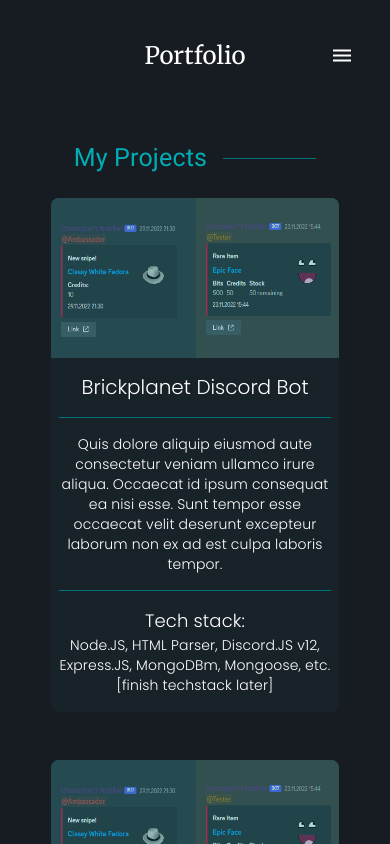
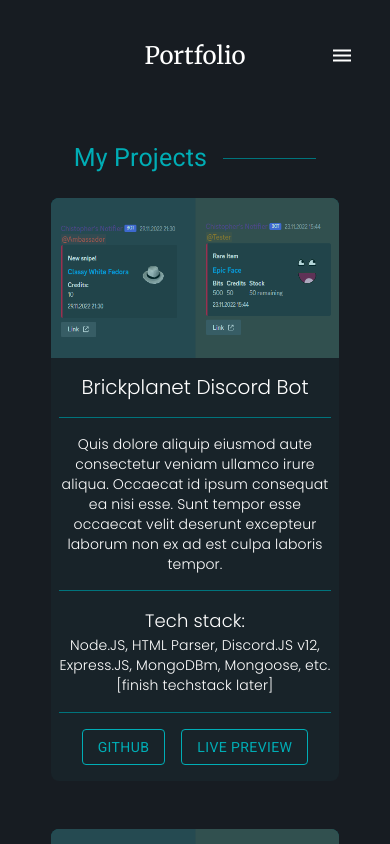
Before and after one commit to kdKrzysztof/portfolio, a Next.js app: page /Portfolio in a window 390 px wide. Shown: the top 844 px of the page. Built offline with nearby package versions, Linux system fonts and the light colour scheme.

Commit message:
added btns to projects, impr proj. scalling,

```diff
--- a/components/Project.tsx
+++ b/components/Project.tsx
@@ -1,6 +1,6 @@
 import React, { FC } from 'react';
 
-import { Typography, Box, Grid } from '@mui/material';
+import { Typography, Box, Grid, Button } from '@mui/material';
 import styles from '../styles/Portfolio.module.scss';
 import Image from 'next/image';
 import { Roboto, Merriweather, Poppins } from '@next/font/google';
@@ -79,9 +79,35 @@
       <Typography variant="h6" style={poppins.style}>
         Tech stack:
       </Typography>
-      <Typography variant="body2" style={poppins.style} sx={{ width: '17rem' }}>
+      <Typography
+        variant="body2"
+        style={poppins.style}
+        sx={{
+          display: 'flex',
+          flexDirection: 'column',
+          justifyContent: 'center',
+          alignItems: 'center',
+          position: 'relative',
+          width: '17rem',
+          '::after': {
+            content: '""',
+            width: '17rem',
+            height: '1px',
+            marginTop: '1rem',
+            marginBottom: '1rem',
+            backgroundColor: '#00747C'
+          }
+        }}>
         {props.ProjectTechstack}
       </Typography>
+      <div className={styles.buttonContainer}>
+        <Button variant="outlined" size="medium">
+          {selectedLanguage.MyWork.Button1}
+        </Button>
+        <Button variant="outlined" size="medium" sx={{ marginLeft: '1rem' }}>
+          {selectedLanguage.MyWork.Button2}
+        </Button>
+      </div>
     </motion.div>
   );
 };
--- a/components/Translation.tsx
+++ b/components/Translation.tsx
@@ -11,7 +11,7 @@
       Home: {
         preName: 'Witam, nazywam się',
         Name: 'Krzysztof Kudzia',
-        title: 'Aspirujący Full Stack Developer',
+        title: 'Aspirujący Web Developer',
         button1: 'Pobierz moje CV',
         button2: 'Skontaktuj się ze mną'
       },
@@ -38,7 +38,9 @@
         Project1:
           'Sint id ex in dolor est. Qui Lorem sunt voluptate esse consectetur aute tempor aliquip do. Duis officia cillum consequat cupidatat culpa ipsum tempor in officia veniam nisi nisi. Qui nulla nostrud sunt deserunt reprehenderit. Dolor voluptate Lorem deserunt consequat minim dolor voluptate magna duis cillum id. Aute esse eiusmod ipsum sunt magna qui dolor culpa.',
         Project2:
-          'Anim qui cupidatat pariatur amet. Amet tempor dolor proident dolor officia duis aliquip occaecat ad Lorem velit. Elit elit incididunt esse ullamco laboris reprehenderit elit cillum ea. Magna do cupidatat dolore adipisicing Lorem excepteur incididunt et dolor. Voluptate non ad occaecat minim ut pariatur aliquip fugiat dolor culpa consectetur ex consectetur.'
+          'Anim qui cupidatat pariatur amet. Amet tempor dolor proident dolor officia duis aliquip occaecat ad Lorem velit. Elit elit incididunt esse ullamco laboris reprehenderit elit cillum ea. Magna do cupidatat dolore adipisicing Lorem excepteur incididunt et dolor. Voluptate non ad occaecat minim ut pariatur aliquip fugiat dolor culpa consectetur ex consectetur.',
+        Button1: 'Github',
+        Button2: 'Podgląd'
       }
     },
 
@@ -53,7 +55,7 @@
       Home: {
         preName: 'Hello, my name is',
         Name: 'Krzysztof Kudzia',
-        title: 'Aspiring Full Stack Developer',
+        title: 'Aspiring Web Developer',
         button1: 'Download my CV',
         button2: 'Contact Me'
       },
@@ -80,7 +82,9 @@
         Project1:
           'Quis dolore aliquip eiusmod aute consectetur veniam ullamco irure aliqua. Occaecat id ipsum consequat ea nisi esse. Sunt tempor esse occaecat velit deserunt excepteur laborum non ex ad est culpa laboris tempor.',
         Project2:
-          'Cillum officia ex quis nostrud ipsum irure cillum enim reprehenderit nulla non elit. Tempor amet ut dolore est. Ipsum nostrud nostrud magna nostrud laboris.'
+          'Cillum officia ex quis nostrud ipsum irure cillum enim reprehenderit nulla non elit. Tempor amet ut dolore est. Ipsum nostrud nostrud magna nostrud laboris.',
+        Button1: 'Github',
+        Button2: 'Live preview'
       }
     }
   }
--- a/pages/Portfolio.tsx
+++ b/pages/Portfolio.tsx
@@ -3,7 +3,6 @@
 import styles from '@/styles/Portfolio.module.scss';
 import { motion } from 'framer-motion';
 import { Typography } from '@mui/material';
-import Slider from 'react-slick';
 
 import Project from '@/components/Project';
 import bpdiscordbot from '@/public/projects/bpdiscordbot.png';
@@ -43,13 +42,6 @@
     }
   ];
 
-  const sliderSettings = {
-    dots: true,
-    infinite: true,
-    speed: 500,
-    slidesToShow: 3,
-    slidesToScroll: 0
-  };
   return (
     <div className={styles.main}>
       <div className={styles.content}>
--- a/styles/Contact.module.scss
+++ b/styles/Contact.module.scss
@@ -1,6 +1,93 @@
+$base-color: #00ADB5;
+$focus-color: #00747C;
+
 .main {
     display: flex;
-    background-color: red;
+    justify-content: center;
+    align-items: center;
+    flex-direction: column;
     width: 100vw;
-    height: max-content;
+    height: auto;
+
+
+    & .content {
+        display: flex;
+        justify-content: center;
+        align-items: center;
+        flex-direction: row;
+        width: 60%;
+        height: 100%;
+
+        @media screen and (max-width: 705px) {
+            flex-direction: column;
+            width: 100%;
+            margin-top: 10%;
+            margin-bottom: 10%;
+        }
+
+        @media screen and (max-width: 1506px) {
+            width: 65%;
+        }
+
+        @media screen and (max-width: 1250px) {
+            width: 70%;
+        }
+
+        @media screen and (max-width: 1045px) {
+           width: 80%;
+        }
+
+
+        & .leftSide {
+            display: flex;
+            justify-content: flex-start;
+            flex-direction: column;
+            width: 50%;
+
+            @media  screen and (max-width: 705px) {
+                width: 70%;
+            }
+
+            & h6 {
+                display: flex;
+                align-items:flex-start;
+                justify-content: flex-start;
+                flex-direction: column;
+                position: relative;
+                margin-top: 1rem; //been using these options for ::after
+            }
+        }
+        & .rightSide {
+            display: flex;
+            align-items: center;
+            justify-content: center;
+            width: 50%;
+            height: 100%;
+            margin-left: 10%;
+
+            @media screen and (max-width: 705px) {
+                flex-direction: column;
+                width: 70%;
+                margin-left: 0;
+                margin-top: 3rem;
+            }
+        }
+    }
 }
+
+.Title{
+    display: flex;
+    align-items:center;
+    flex-direction: row;
+    overflow: hidden;
+    position: relative;
+    // margin-left: 1rem;
+    &::after {
+        position: absolute;
+        margin-left: 10rem;
+        content: "";
+        width: 100%;
+        height: 1px;
+        background-color: $focus-color;
+    }
+}
--- a/styles/Portfolio.module.scss
+++ b/styles/Portfolio.module.scss
@@ -42,7 +42,7 @@
             display: flex;
             justify-content: center;
             flex-wrap: wrap;
-            width: 80%;
+            width: 100%;
             height: auto;
         }
     }
@@ -101,6 +101,11 @@
     background-color:#4adce409;
     border-radius: .5rem;
     overflow: hidden;
+
+    & button {
+        border-color: #00ADB5;
+        color: #00ADB5;
+    }
 }
 
 .projectComponentContainer:hover{
--- a/styles/Skills.module.scss
+++ b/styles/Skills.module.scss
@@ -46,7 +46,7 @@
             align-items: center;
             flex-direction: row;
             margin-top: 2rem;
-            width: 70%;
+            width: 80%;
             height: auto;
             flex-wrap: wrap;
 
```
Also changed, not shown: components/Navbar.tsx (+4 -2 lines), pages/Contact.tsx (+24 -6 lines).
